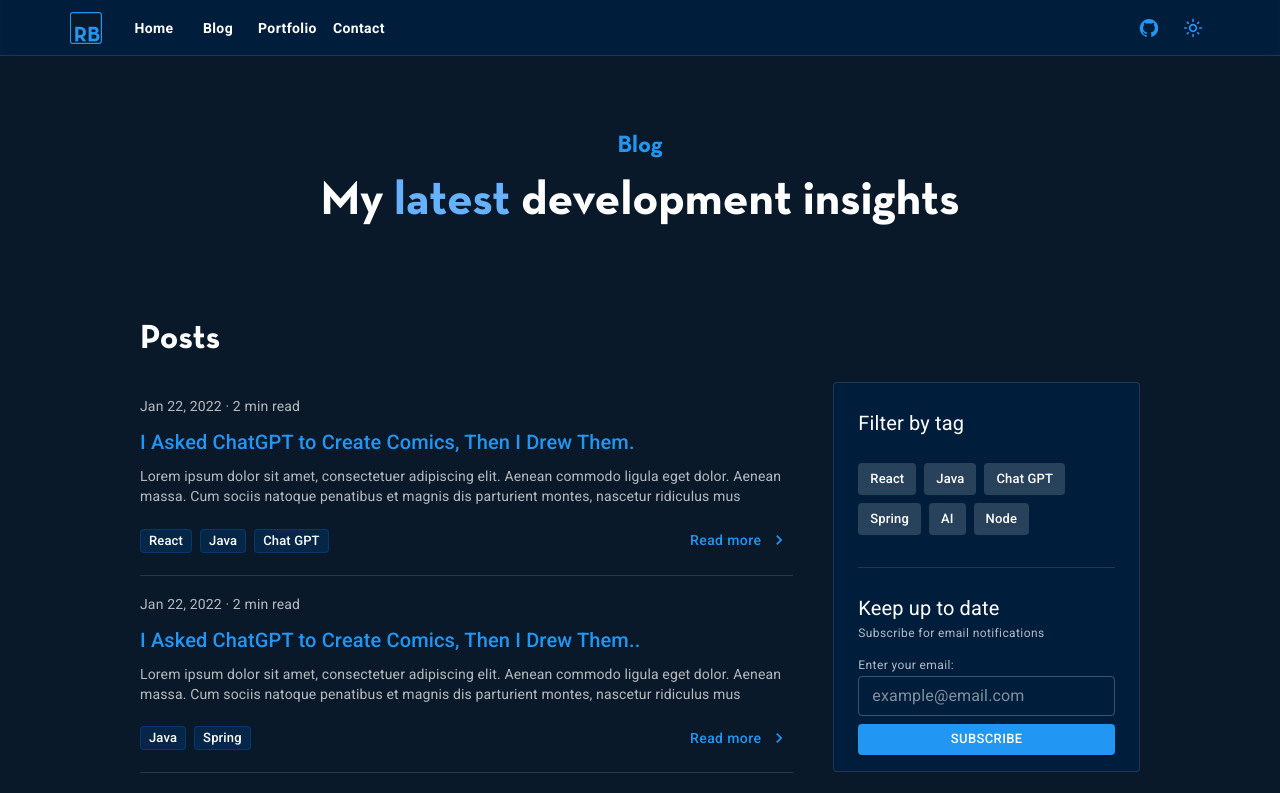
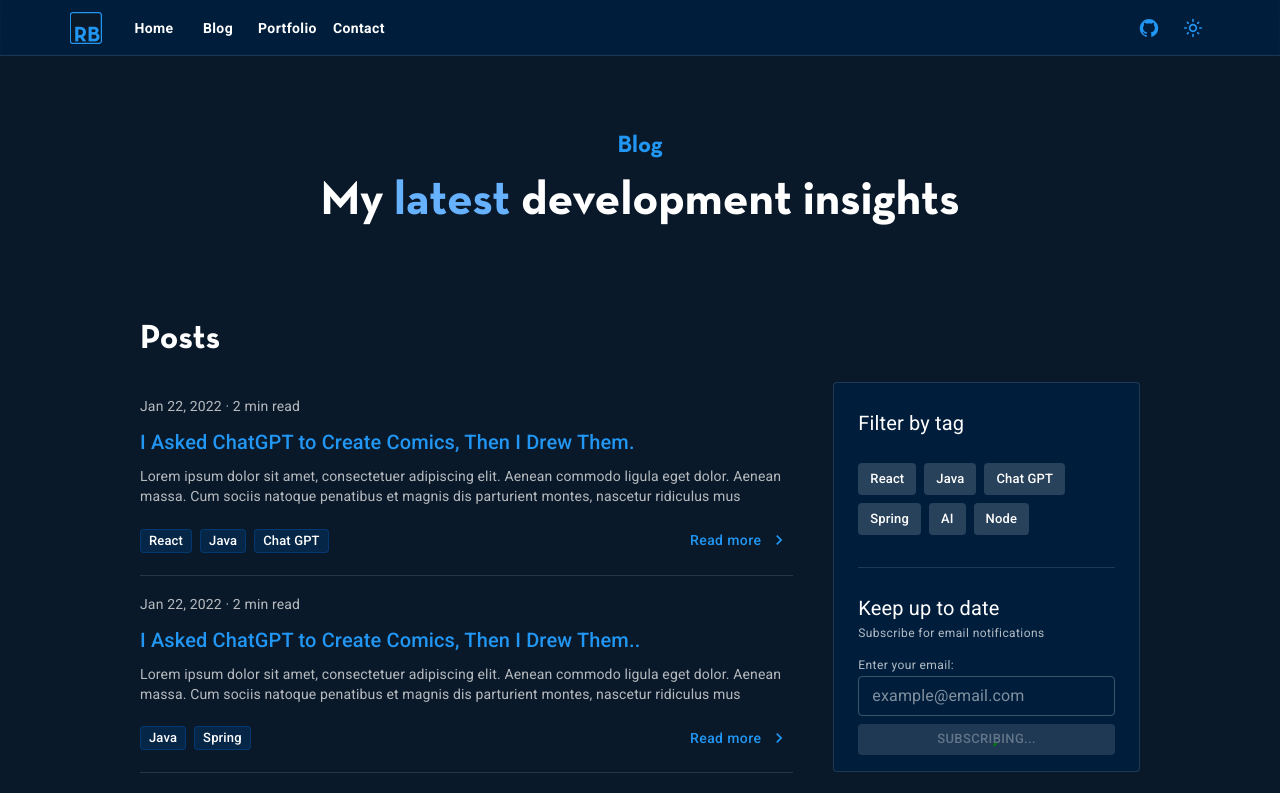
Before and after one commit to RyanBeGell/portfolio-site, a Next.js app: page /blog in a window 1280 px wide. Shown: the top 793 px of the page. Built offline with nearby package versions, Linux system fonts and the light colour scheme.

Commit message:
loading state UI updated with MUI loading component

```diff
--- a/pages/blog/index.tsx
+++ b/pages/blog/index.tsx
@@ -1,6 +1,7 @@
 import BlogCard from '@/src/components/blog/Card/BlogCard';
 import BlogPostsCardData from '@/src/components/blog/Card/BlogCardData';
 import {
+  CircularProgress,
   Divider,
   OutlinedInput,
   Pagination,
@@ -25,7 +26,7 @@ export default function Home() {
   const [selectedChip, setSelectedChip] = useState<string | null>(
     tag ? String(tag) : null
   );
-  const [isSubscribing, setIsSubscribing] = useState(false);
+  const [isSubscribing, setIsSubscribing] = useState(true);
   const [subscriptionStatus, setSubscriptionStatus] = useState<string | null>(
     null
   );
@@ -121,7 +122,9 @@ export default function Home() {
         );
       }
 
-      setSubscriptionStatus('Success: Please check ' + email + ' to verify your subscription' );
+      setSubscriptionStatus(
+        'Success: Please check ' + email + ' to verify your subscription'
+      );
     } catch (error) {
       if (error instanceof Error) {
         console.error('There was an error!', error);
@@ -293,6 +296,7 @@ export default function Home() {
                       }}
                     />
                   </Box>
+                  <Box sx={{  position: 'relative' }}>
                     <Button
                       variant="contained"
                       size="small"
@@ -303,6 +307,20 @@ export default function Home() {
                     >
                       {isSubscribing ? 'Subscribing...' : 'Subscribe'}
                     </Button>
+                    {isSubscribing  && (
+                      <CircularProgress
+                        size={24}
+                        sx={{
+                          color: 'green',
+                          position: 'absolute',
+                          top: '50%',
+                          left: '50%',
+                          marginTop: '-12px',
+                          marginLeft: '-12px',
+                        }}
+                      />
+                    )}
+                  </Box>
                   {subscriptionStatus && (
                     <Typography
                       variant="caption"
```
Lines whose indentation alone changed are shown as unchanged.
